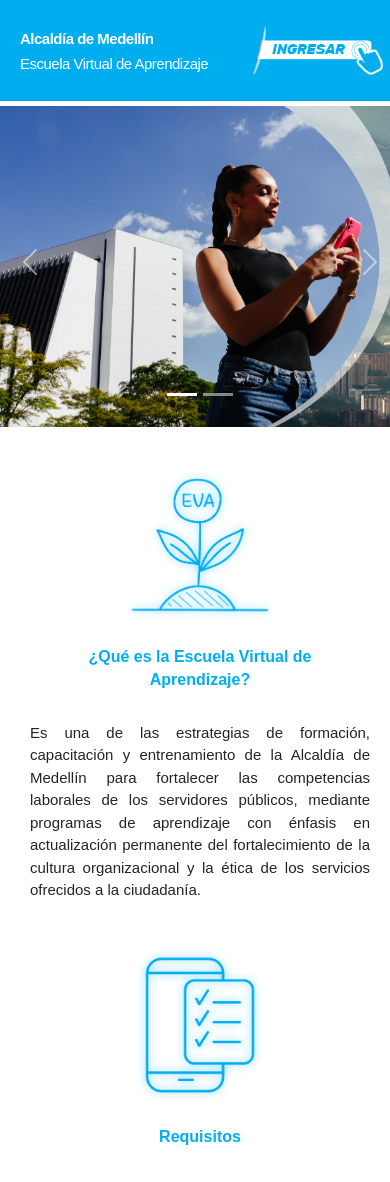
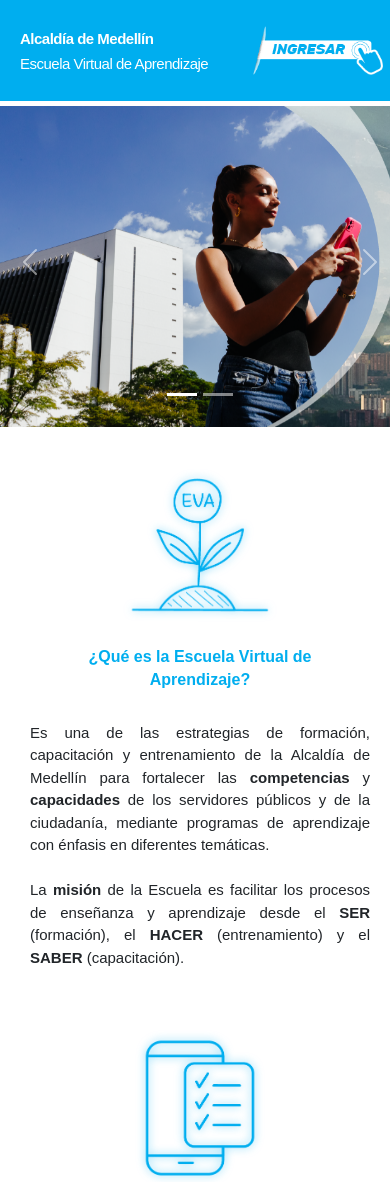
Before and after one commit to Avaall/escuela, a Vue app: page / in a window 390 px wide. Shown: the top 1182 px of the page. Built offline with nearby package versions, Linux system fonts and the light colour scheme.

Commit message:
actualización sabado

```diff
--- a/src/components/CpConoceMas.vue
+++ b/src/components/CpConoceMas.vue
@@ -6,21 +6,9 @@
                 <h1 class="index-inicio-titulo">¿Qué es la Escuela Virtual de Aprendizaje?</h1>
                 <span class="text-inicio">
                     Es una de las estrategias de formación, capacitación y entrenamiento de
-                    la Alcaldía de Medellín para fortalecer las competencias laborales de los
-                    servidores públicos, mediante programas de aprendizaje con énfasis en
-                    actualización permanente del fortalecimiento de la cultura organizacional
-                    y la ética de los servicios ofrecidos a la ciudadanía. <br><br>
-
-                    También cuenta con capacitaciones abiertas para la ciudadanía con énfasis
-                    en temas para el desarrollo de las empresas, formación humana y laboral,
-                    convivencia ciudadana, entre otros. <br><br>
-
-                    La formación es dictada en la plataforma virtual
-                    <a href="https://escuelavirtual.medellin.gov.co" target="_blank">https://escuelavirtual.medellin.gov.co</a>
-                    ofrecidas por instituciones educativas públicas como el Sena, el Pascual
-                    Bravo, el ITM… o por las diferentes dependencias de la Alcaldía. El oferente
-                    se encarga del contenido de los cursos, la temática, metodología y duración
-                    del mismo.
+                    la Alcaldía de Medellín para fortalecer las competencias y capacidades de
+                    los servidores públicos y de la ciudadanía, mediante programas de aprendizaje
+                    con énfasis en diferentes temáticas.
                 </span>
             </div>
             <div class="w-50">
@@ -38,17 +26,17 @@
                     <div class="accordion-item">
                         <h2 class="accordion-header" id="headingOne">
                             <button class="accordion-button index-inicio-button" type="button" data-bs-toggle="collapse" data-bs-target="#collapseOne" aria-expanded="true" aria-controls="collapseOne">
-                                <span>¿Cuándo nace la Escuela Virtual de Aprendizaje de la Alcaldía de Medellín?</span>
+                                <span>¿Por qué la Alcaldía de Medellín cuenta con una Escuela Virtual de Aprendizaje?</span>
                             </button>
                         </h2>
                         <div id="collapseOne" class="accordion-collapse collapse show" aria-labelledby="headingOne" data-bs-parent="#accordionExample">
                             <div class="accordion-body texto-accordion">
                                 <span>
-                                    Se crea desde la Secretaría de Gestión Humana y Servicio a la Ciudadanía.
-                                    Se ve la necesidad de capacitar a los servidores en cuanto a ética y cultura
-                                    organizacional, ya que tiene como responsabilidad la estructura organizacional,
-                                    La gestión integral del talento humano, La gestión de la información, La
-                                    tecnología para el mejoramiento continuo de la prestación de servicios.
+                                    Para garantizar la correcta prestación de servicios a la ciudadanía, la Alcaldía
+                                    de Medellín es responsable de la gestión integral del talento humano, es decir,
+                                    de los servidores públicos. Así nació la necesidad de contar con una estrategia
+                                    de formación y capacitación interna, sin embargo, dado que las temáticas de los
+                                    cursos resultaron de interés general, se decidió abrir la oferta a la ciudadanía.
                                 </span>
                             </div>
                         </div>
@@ -62,8 +50,8 @@
                         <div id="collapseTwo" class="accordion-collapse collapse" aria-labelledby="headingTwo" data-bs-parent="#accordionExample">
                             <div class="accordion-body texto-accordion">
                                 <span>
-                                    Su misión se cimienta en tres aspectos: el SER (su formación),
-                                    el HACER (su entrenamiento) y el SABER (su capacitación).
+                                    Facilitar los procesos de enseñanza y aprendizaje desde el SER (formación),
+                                    el HACER (entrenamiento) y el SABER (capacitación).
                                 </span>
                             </div>
                         </div>
@@ -71,52 +59,33 @@
                     <div class="accordion-item">
                         <h2 class="accordion-header" id="headingThree">
                             <button class="accordion-button index-inicio-button collapsed" type="button" data-bs-toggle="collapse" data-bs-target="#collapseThree" aria-expanded="false" aria-controls="collapseThree">
-                                <span>¿Cuántos son los programas de aprendizaje activos en la plataforma?</span>
+                                <span>¿Cuánto programas de aprendizaje tiene la plataforma?</span>
                             </button>
                         </h2>
                         <div id="collapseThree" class="accordion-collapse collapse" aria-labelledby="headingThree" data-bs-parent="#accordionExample">
                             <div class="accordion-body texto-accordion">
-                                La plataforma cuenta con 13 secretarías Actualmente hay 64 programas
-                                de aprendizaje, 56 cursos y 8 diplomados.
+                                Actualmente hay 64 programas de aprendizaje, 56 cursos y 8 diplomados.
                             </div>
                         </div>
                     </div>
                     <div class="accordion-item">
                         <h2 class="accordion-header" id="headingFour">
                             <button class="accordion-button index-inicio-button collapsed" type="button" data-bs-toggle="collapse" data-bs-target="#collapseFour" aria-expanded="false" aria-controls="collapseFour">
-                                <span>Otros datos sobre la escuela virtual de aprendizaje</span>
+                                <span>Otros datos sobre la Escuela Virtual de Aprendizaje</span>
                             </button>
                         </h2>
                         <div id="collapseFour" class="accordion-collapse collapse" aria-labelledby="headingFour" data-bs-parent="#accordionExample">
                             <div class="accordion-body texto-accordion">
                                 A partir de mayo se reactivará en la plataforma la metodología PREA
                                 para la prevención del embarazo adolescente, construida por un grupo
-                                de expertos en tecnología e innovación e implementada a través de
-                                objetos virtuales de aprendizaje, tales como cartillas, videojuegos,
-                                podcasts, cuentos y material educativo. <br><br>
+                                de expertos en tecnología e innovación e implementada a través de objetos
+                                virtuales de aprendizaje, tales como cartillas, videojuegos, podcasts,
+                                cuentos y material educativo. <br><br>
 
-                                Se encuentran en funcionamiento los simulacros de pruebas ICFES para
-                                los alumnos de grado 11 y saber pro para los alumnos de 9 y 10 de todas
-                                las instituciones públicas. Durante la pandemia, la plataforma tomó más
-                                fuerza, gracias a la divulgación y promoción del aprendizaje ofrecido
-                                por las dependencias.
-                            </div>
-                        </div>
-                    </div>
-                    <div v-if="miVariable == 2" class="accordion-item">
-                        <h2 class="accordion-header" id="headingFive">
-                            <button class="accordion-button index-inicio-button collapsed" type="button" data-bs-toggle="collapse" data-bs-target="#collapseFive" aria-expanded="false" aria-controls="collapseFive">
-                                <span>¿Quién maneja la EFIAM?</span>
-                            </button>
-                        </h2>
-                        <div id="collapseFive" class="accordion-collapse collapse" aria-labelledby="headingFive" data-bs-parent="#accordionExample">
-                            <div class="accordion-body texto-accordion">
-                                Secretaría de Gestión humana: Revisión de los contenidos, desarrollo de
-                                los currículos, diseño Institucional, formación y capacitación. <br><br>
-
-                                Secretaría de innovación digital: Apropiación, soporte técnico,
-                                fortalecimiento de la plataforma y por ser transversal a varias secretarías,
-                                la gobernanza de la plataforma.
+                                Se encuentran en funcionamiento los simulacros de pruebas ICFES para los
+                                alumnos de grado 11 y saber pro para los alumnos de 9 y 10 de todas las
+                                instituciones públicas. Durante la pandemia, la plataforma tomó más fuerza,
+                                gracias a la divulgación y promoción del aprendizaje ofrecido por las dependencias.
                             </div>
                         </div>
                     </div>
--- a/src/views/ViewIndex.vue
+++ b/src/views/ViewIndex.vue
@@ -55,28 +55,40 @@
                     <p class="text-center mx-2 home-valor-texto-titulo">¿Qué es la Escuela Virtual de Aprendizaje?</p>
                 </div>
                 <div class="home-informacion-body">
-                    Es una de las estrategias de formación, capacitación y entrenamiento de
-                    la Alcaldía de Medellín para fortalecer las competencias laborales de los
-                    servidores públicos, mediante programas de aprendizaje con énfasis en
-                    actualización permanente del fortalecimiento de la cultura organizacional
-                    y la ética de los servicios ofrecidos a la ciudadanía.
+                    <p>
+                        Es una de las estrategias de formación, capacitación y entrenamiento de
+                        la Alcaldía de Medellín para fortalecer las <strong>competencias</strong> y <strong>capacidades</strong> de
+                        los servidores públicos y de la ciudadanía, mediante programas de
+                        aprendizaje con énfasis en diferentes temáticas. <br><br>
+
+                        La <strong>misión</strong> de la Escuela es facilitar los procesos de enseñanza y aprendizaje
+                        desde el <strong>SER</strong> (formación), el <strong>HACER</strong> (entrenamiento) y el <strong>SABER</strong> (capacitación).
+                    </p>
                     <div>
                         <button v-on:click="cerrar(0)">Cerrar</button>
                     </div>
                 </div>
                 <div class="home-informacion-body-responsive">
-                    Es una de las estrategias de formación, capacitación y entrenamiento de
-                    la Alcaldía de Medellín para fortalecer las competencias laborales de los
-                    servidores públicos, mediante programas de aprendizaje con énfasis en
-                    actualización permanente del fortalecimiento de la cultura organizacional
-                    y la ética de los servicios ofrecidos a la ciudadanía.
+                    <p>
+                        Es una de las estrategias de formación, capacitación y entrenamiento de
+                        la Alcaldía de Medellín para fortalecer las <strong>competencias</strong> y <strong>capacidades</strong> de
+                        los servidores públicos y de la ciudadanía, mediante programas de
+                        aprendizaje con énfasis en diferentes temáticas. <br><br>
+
+                        La <strong>misión</strong> de la Escuela es facilitar los procesos de enseñanza y aprendizaje
+                        desde el <strong>SER</strong> (formación), el <strong>HACER</strong> (entrenamiento) y el <strong>SABER</strong> (capacitación).
+                    </p>
                 </div>
                 <div class="home-informacion-body-responsive-md">
-                    Es una de las estrategias de formación, capacitación y entrenamiento de
-                    la Alcaldía de Medellín para fortalecer las competencias laborales de los
-                    servidores públicos, mediante programas de aprendizaje con énfasis en
-                    actualización permanente del fortalecimiento de la cultura organizacional
-                    y la ética de los servicios ofrecidos a la ciudadanía.
+                    <p>
+                        Es una de las estrategias de formación, capacitación y entrenamiento de
+                        la Alcaldía de Medellín para fortalecer las <strong>competencias</strong> y <strong>capacidades</strong> de
+                        los servidores públicos y de la ciudadanía, mediante programas de
+                        aprendizaje con énfasis en diferentes temáticas. <br><br>
+
+                        La <strong>misión</strong> de la Escuela es facilitar los procesos de enseñanza y aprendizaje
+                        desde el <strong>SER</strong> (formación), el <strong>HACER</strong> (entrenamiento) y el <strong>SABER</strong> (capacitación).
+                    </p>
                     <div>
                         <button v-on:click="cerrar(0)">Cerrar</button>
                     </div>
```
Also changed, not shown: src/assets/css/styles.css (+22 -0 lines), src/components/CpCursos.vue (+8 -2 lines), src/components/CpServidor.vue (+2 -6 lines).
